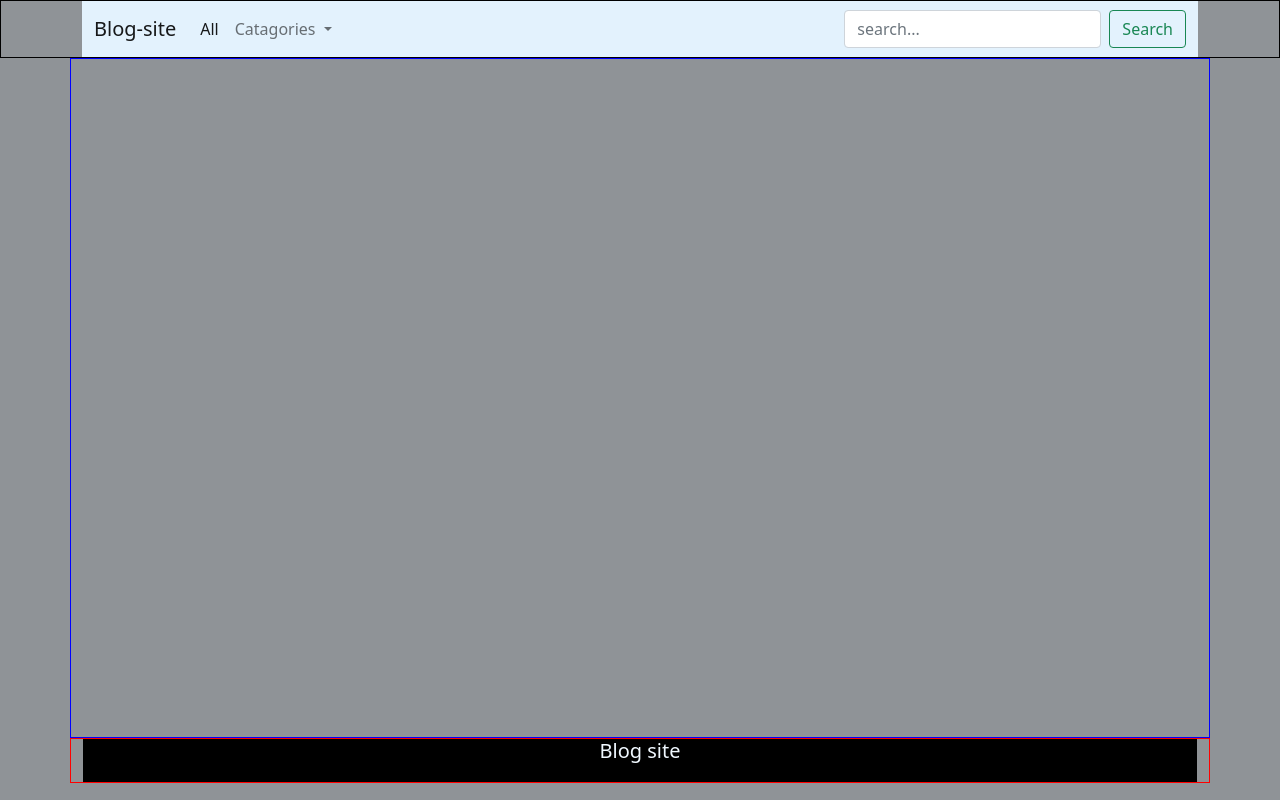
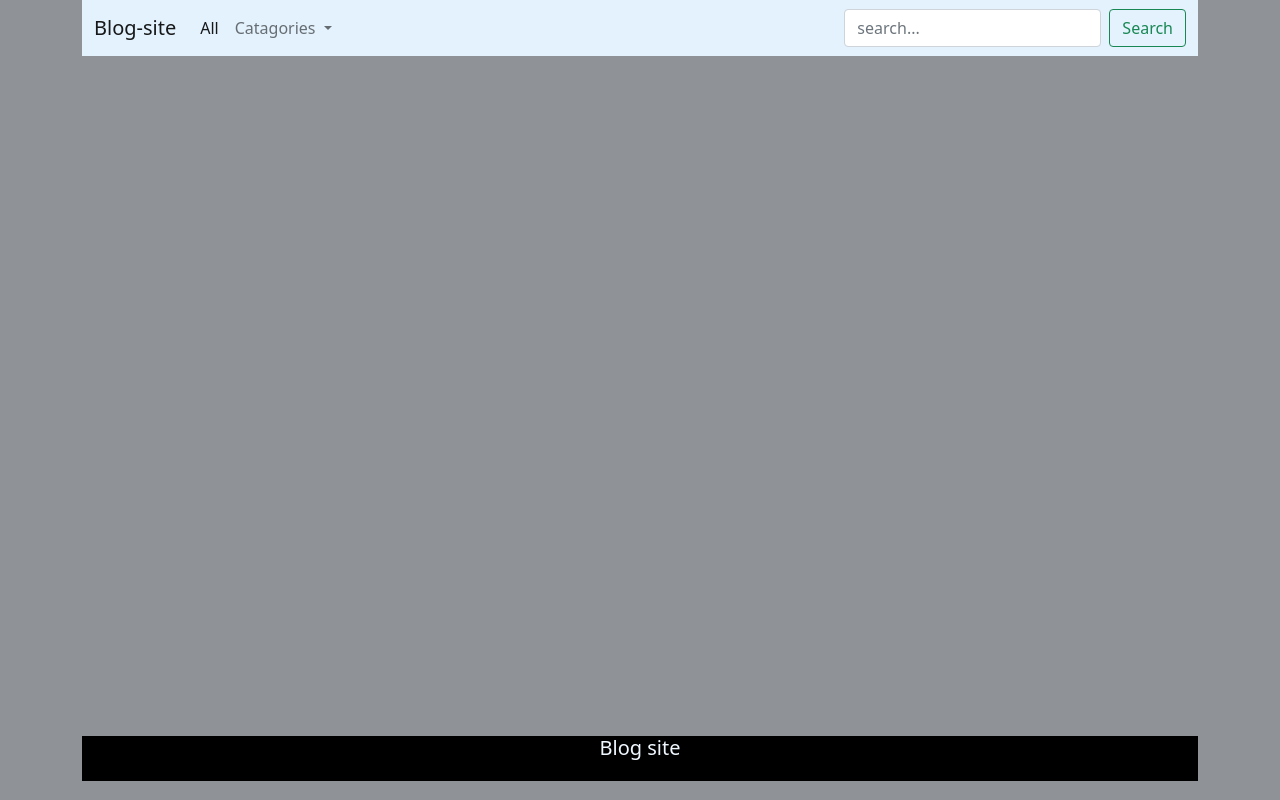
Before and after one commit to AsliddinTuxtasinov/BlogPost, a Django app: page / in a window 1280 px wide. Run offline with Django 3.2, Linux system fonts and the light colour scheme; data that the repository does not hold is empty.

Commit message:
update css styles

```diff
--- a/static/style/style.css
+++ b/static/style/style.css
@@ -4,16 +4,8 @@
 }
 body{
     background-color: rgba(63, 70, 77, 0.582);
-    /*border: 1px solid red;*/
-
 }
-
-header{
-    border: 1px solid black;
-}
-
 main{
-    border: 1px solid blue;
     width: 100%;
     min-height: 85vh;
 }
@@ -22,7 +14,6 @@ main .row{
     display: flex;
     justify-content: center;
 }
-
 main .container .row{
     text-align: center;
     display: flex;
@@ -31,9 +22,7 @@ main .container .row{
 main .container .card{
     margin: 5px;
 }
-
 footer{
-    border: 1px solid red;
     width: 100%;
     height: 45px;
 }
--- a/templates/nav-foot.html
+++ b/templates/nav-foot.html
@@ -43,7 +43,7 @@
                                 </ul>
                             </li>
                         </ul>
-                        <form class="d-flex" method="GET">
+                        <form class="d-flex" method="GET" action="{% url 'index' %}">
                             <input class="form-control me-2" type="search" placeholder="search..." aria-label="Search" name="q" value="{{ search_query }}">
                             <button class="btn btn-outline-success" type="submit">Search</button>
                         </form>
```
